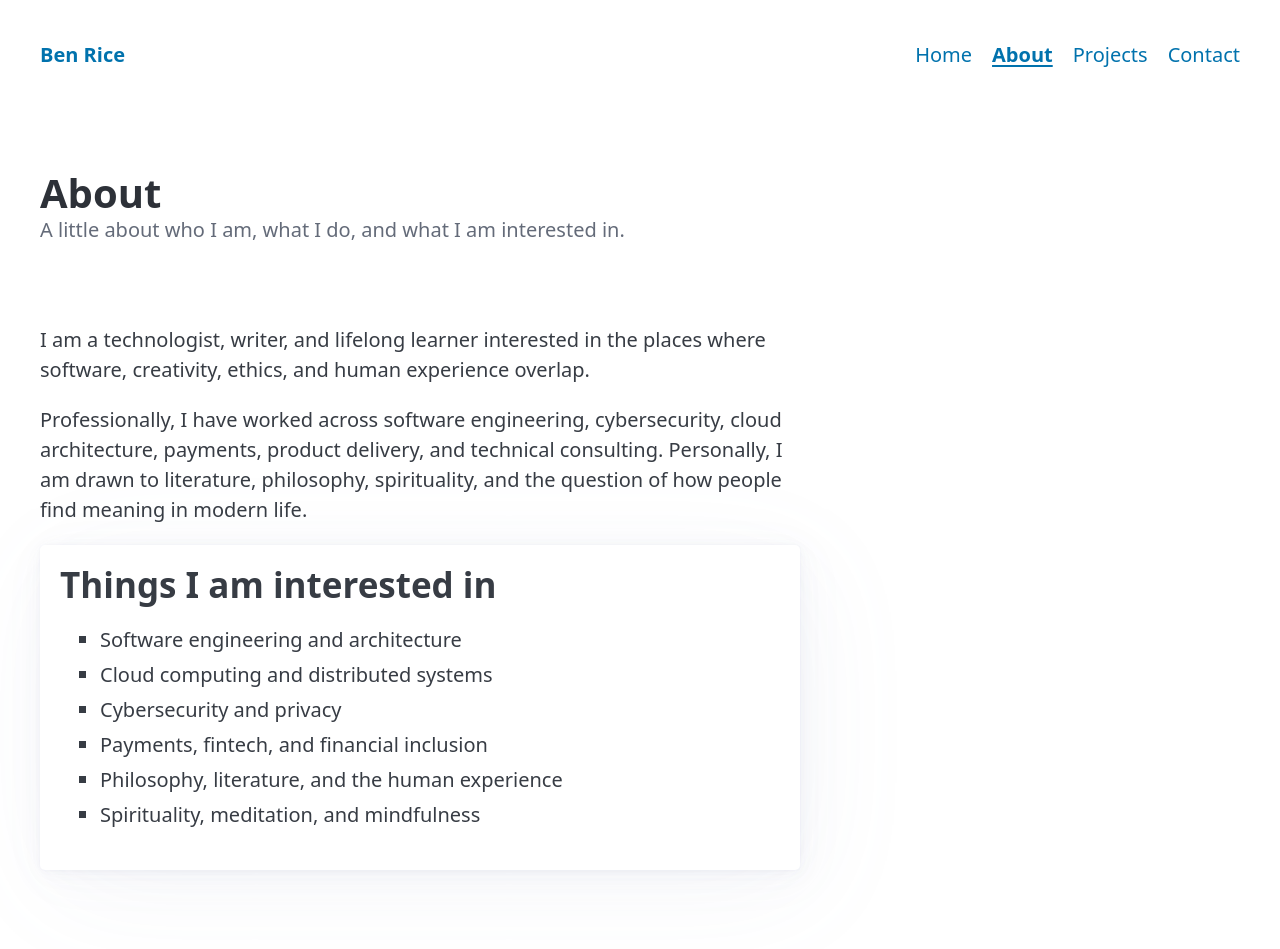
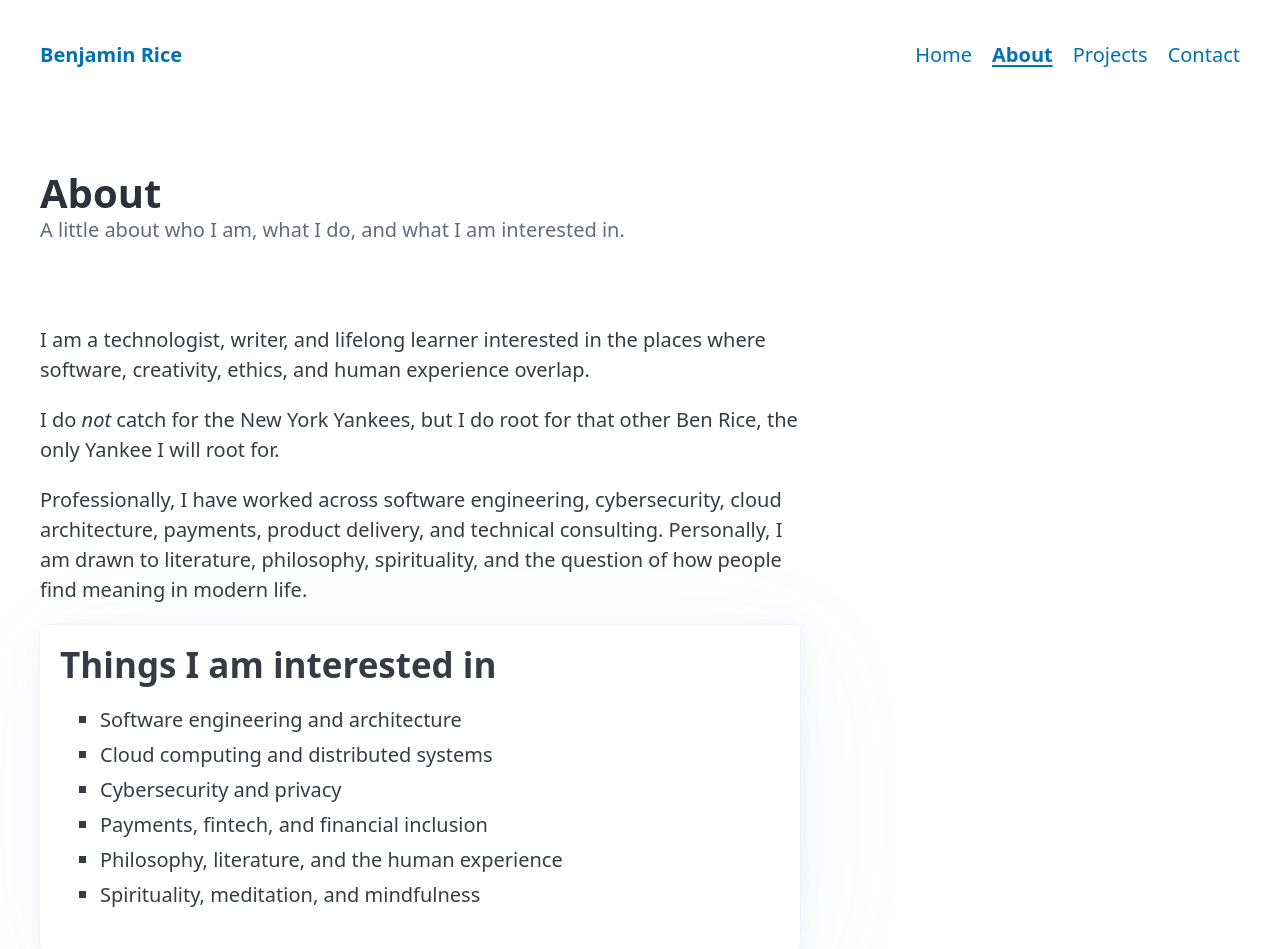
Before and after one commit to benrice/benrice.me, a Flask app: page /about in a window 1280 px wide. Shown: the top 949 px of the page. Run offline with Flask 3, Linux system fonts and the light colour scheme; some libraries are stand-ins or nearby versions.

Commit message:
Fixes projects layout

```diff
--- a/templates/about.html
+++ b/templates/about.html
@@ -13,7 +13,9 @@
         I am a technologist, writer, and lifelong learner interested in the places
         where software, creativity, ethics, and human experience overlap.
     </p>
-
+    <p>I do <em>not</em> catch for the New York Yankees, but I do root for that other Ben Rice,
+        the only Yankee I will root for.
+    </p>
     <p>
         Professionally, I have worked across software engineering, cybersecurity,
         cloud architecture, payments, product delivery, and technical consulting.
--- a/templates/base.html
+++ b/templates/base.html
@@ -14,7 +14,7 @@
             <ul>
                 <li>
                     <strong>
-                        <a class="site-name" href="{{ url_for('home') }}">Ben Rice</a>
+                        <a class="site-name" href="{{ url_for('home') }}">Benjamin Rice</a>
                     </strong>
                 </li>
             </ul>
--- a/templates/projects.html
+++ b/templates/projects.html
@@ -54,6 +54,8 @@
             </footer>
         </article>
     <hr />
+    </div>
+    <br>
     <details name="example" open>
         <summary>Currently Reading</summary>
         <ul>
@@ -64,7 +66,5 @@
             <li><a href="https://www.goodreads.com/book/show/153747.Moby_Dick_or_The_Whale" target="_blank" rel="noopener noreferrer">
                 Moby-Dick, or The Whale</a> by Herman Melville (Yes, again.)</li>
     </details>
-    <hr />
-    </div>
 </section>
 {% endblock %}
```
Lines whose indentation alone changed are shown as unchanged.
